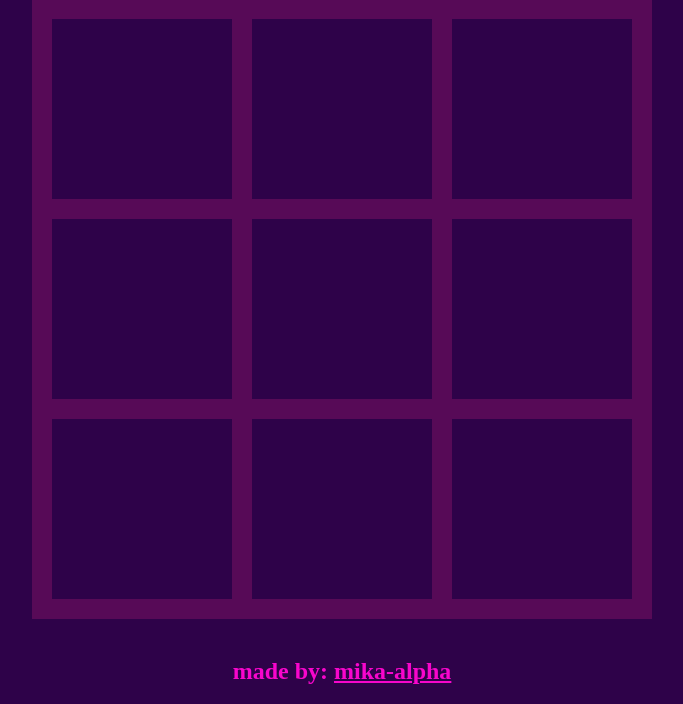
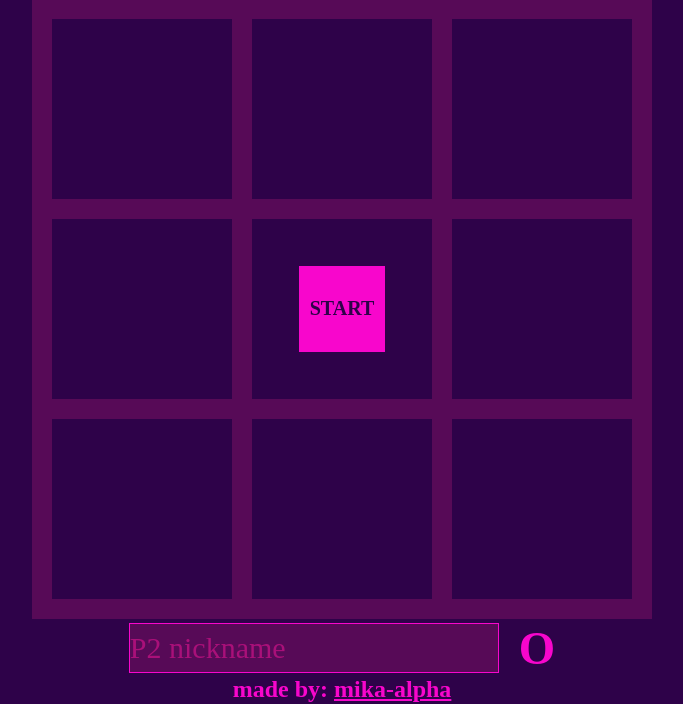
Before and after one commit to mika-alpha/tic-tac-toe, a plain HTML site: page index.html in a window 1280 px wide. Shown: the part 96-800 px from the top of the page, without its empty margins (298-981 px from the left). Drawn offline with Linux system fonts and the light colour scheme; a web font is replaced by a local one.

Commit message:
Add module, factory

```diff
--- a/index.html
+++ b/index.html
@@ -13,17 +13,27 @@
 </head>
 <body>
     <header><h1>TTT</h1></header>
+    <div class="player-info">
+        <input type="text" name="player-one" id="player-one" class="player-name" placeholder="P1 nickname">
+        <h3>X</h3>
+    </div>
     <div class="game-grid">
         <div class="game-cell" data="1"></div>
         <div class="game-cell" data="2"></div>
         <div class="game-cell" data="3"></div>
         <div class="game-cell" data="4"></div>
-        <div class="game-cell" data="5"></div>
+        <div class="game-cell" data="5">
+            <button type="button" class="start-button">START</button>
+        </div>
         <div class="game-cell" data="6"></div>
         <div class="game-cell" data="7"></div>
         <div class="game-cell" data="8"></div>
         <div class="game-cell" data="9"></div>
     </div>
+    <div class="player-info">
+        <input type="text" name="player-two" id="player-two" class = "player-name" placeholder="P2 nickname">
+        <h3>O</h3>
+    </div>
     <footer><h2>made by: <a href="https://github.com/mika-alpha">mika-alpha</a></h2></footer>
 </body>
 </html>
--- a/script.js
+++ b/script.js
@@ -0,0 +1,24 @@
+
+
+
+ const game = (() => {
+    const playerNames = document.getElementsByClassName('player-name');
+
+
+ })();
+
+const gameBoard = (() => {
+    const gameGrid = document.getElementsByClassName('game-grid')[0];
+    const gameCells = Array.from(getElementsByClassName('game-cell'));
+    const gameBoard = [];
+
+})();
+
+
+
+
+const Player = (name, symbol) => {
+    const getName = () => name;
+    const getSymbol = () => symbol;
+    return {getName, getSymbol};
+}
--- a/style.css
+++ b/style.css
@@ -43,3 +43,32 @@ body{
     justify-content: center;
 
 }
+
+.player-name{
+    background-color: var(--border);
+    border: 1px solid var(--font);
+    color: var(--font);
+    font-size: 30px;
+    height: 50px;
+}
+
+.player-info{
+    display: flex;
+    align-items: center;
+    gap: 20px;
+    font-size: 40px;
+}
+
+input::placeholder{
+    color: var(--middle-background);
+}
+
+.start-button{
+    background-color: var(--font);
+    color: var(--background);
+    border: 2px solid var(--background);
+    height: 50%;
+    width: 50%;
+    font-weight: 900;
+    font-size: 20px;
+}
```
